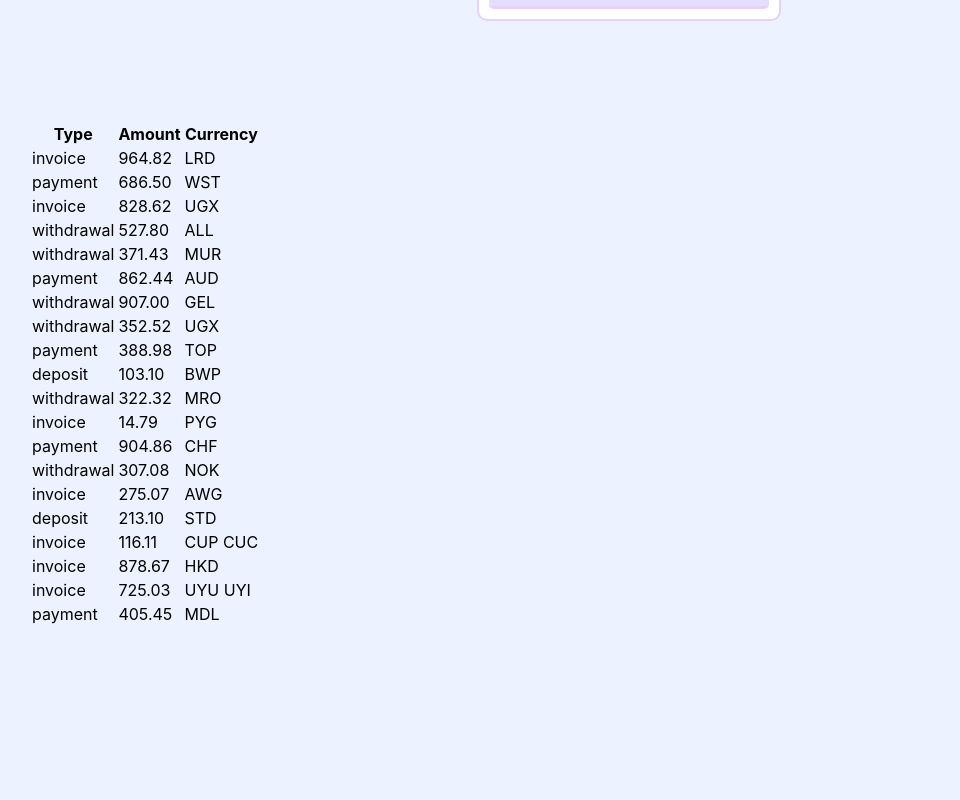
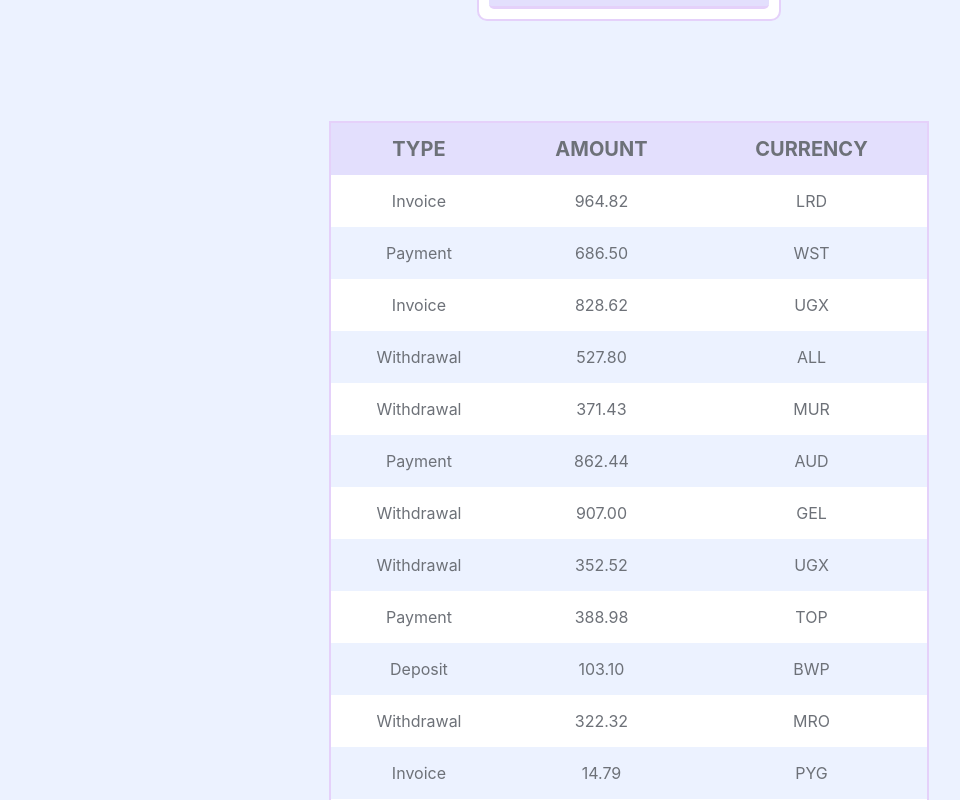
Before and after one commit to KostiaZ/goit-react-hw-01-components, a React (Create React App) app: page / in a window 1280 px wide. Shown: the part 1300-2100 px from the top of the page, without its empty margins (11-971 px from the left). Before the commit the page ends 1927 px from the top, so only its background shows below. Built offline with nearby package versions, Linux system fonts and the light colour scheme.

Commit message:
add 4th task CSS

```diff
--- a/src/components/TransactionHistory/TransactionHistory.jsx
+++ b/src/components/TransactionHistory/TransactionHistory.jsx
@@ -1,8 +1,9 @@
 import PropTypes from "prop-types";
+import t from './TransactionHistory.module.css'
 
 export const TransactionHistory = ({ items }) => {
-    return (
-        <table className="transaction-history">
+  return (
+  <table className={t.transaction}>
   <thead>
     <tr>
       <th>Type</th>
@@ -14,12 +15,12 @@ export const TransactionHistory = ({ items }) => {
   <tbody>
     {items.map(({ id, type, amount, currency }) => (
     <tr key={id}>
-        <td>{type}</td>
-        <td>{ amount}</td>
+      <td class={t.type}>{type}</td>
+      <td>{ amount}</td>
       <td>{currency}</td>
     </tr>
-        ))}
-        </tbody>
+    ))}
+  </tbody>
 
 
 </table>
--- /dev/null
+++ b/src/components/TransactionHistory/TransactionHistory.module.css
@@ -0,0 +1,30 @@
+.transaction {
+margin: 100px auto;
+width: 600px;
+background-color: #fff;
+padding: 30px;
+border: 2px solid #e5d1fa;
+border-collapse: collapse;
+}
+
+th,
+td {
+    height: 50px;
+    text-align: center;
+    color: #6d7178;
+}
+
+th {
+    background-color: #e3dffd;
+    font-size: 20px;
+    font-weight: 700;
+    text-transform: uppercase;
+}
+
+tr:nth-child(even) {
+    background-color: #ecf2ff;
+}
+
+.type {
+    text-transform: capitalize;
+}
```
